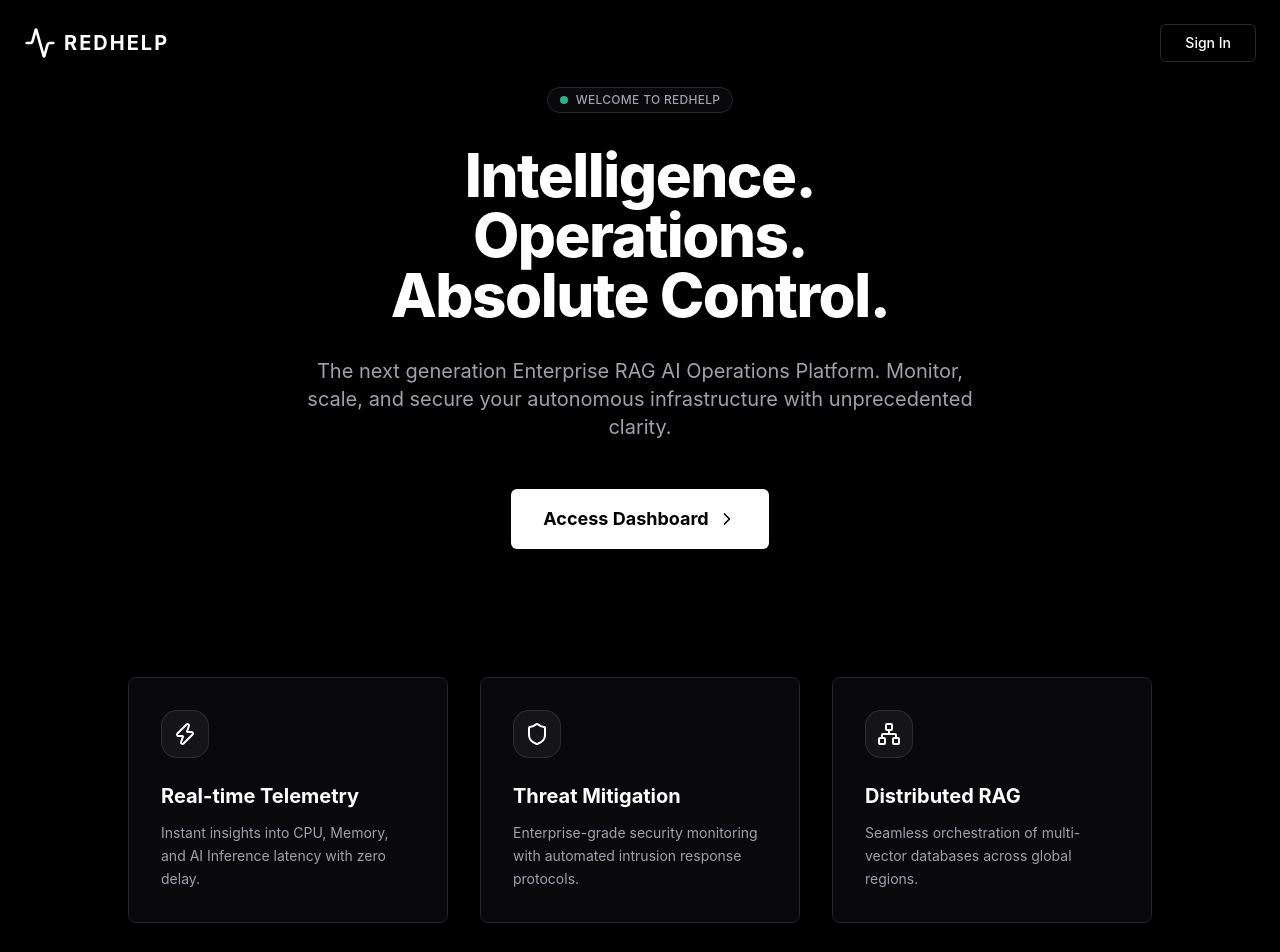
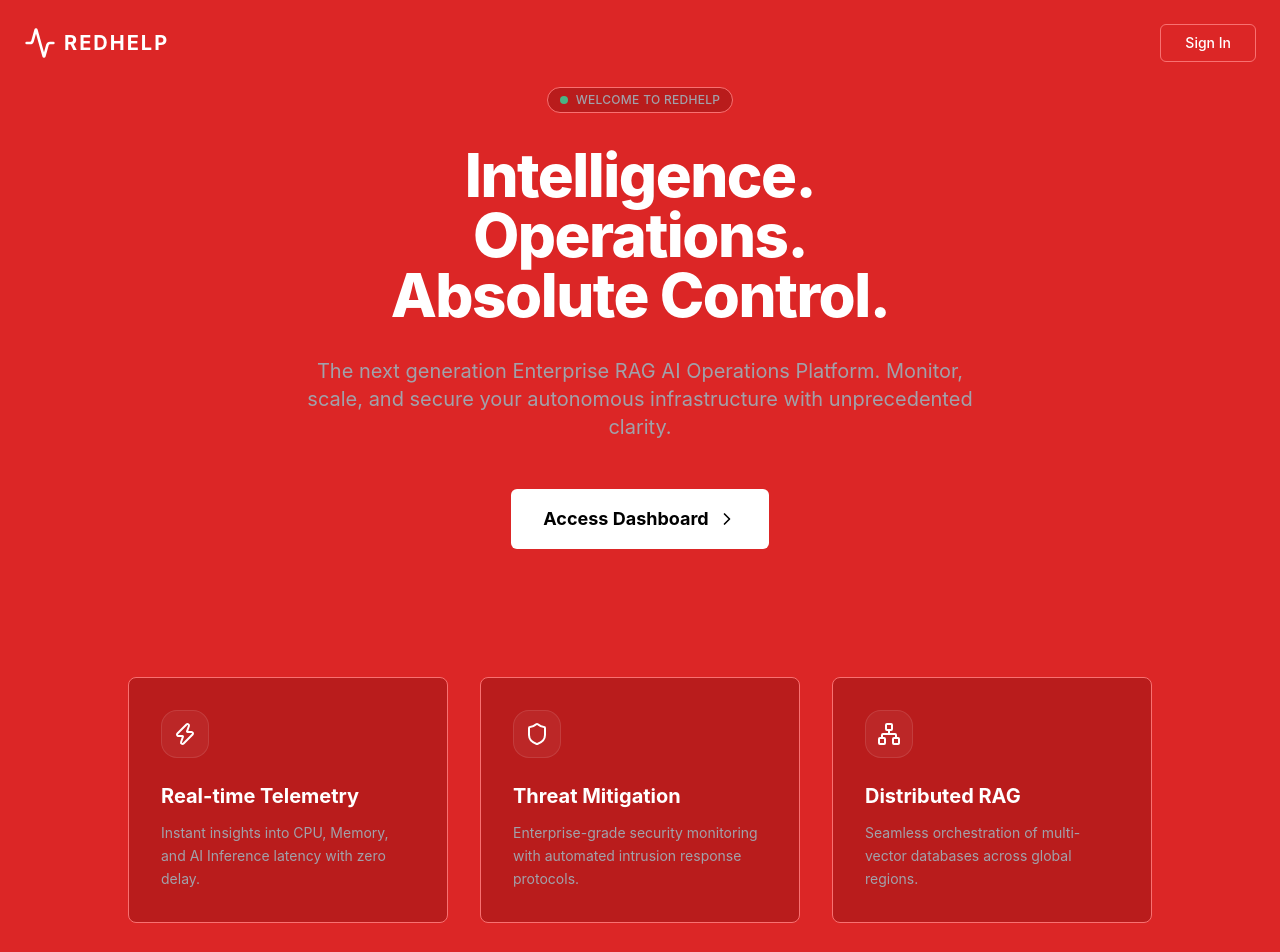
Before and after one commit to betel1221/Redcloud, a React (Vite) app: page / in a window 1280 px wide. Shown: the top 952 px of the page. Built offline with nearby package versions, Linux system fonts and the light colour scheme.

Commit message:
Update brand color theme to Red/White

```diff
--- /dev/null
+++ b/replace_colors.cjs
@@ -0,0 +1,24 @@
+const fs = require('fs');
+const files = [
+  'd:/betel/vs/RedCloud/src/pages/Landing.tsx',
+  'd:/betel/vs/RedCloud/src/pages/Login.tsx',
+  'd:/betel/vs/RedCloud/src/pages/Signup.tsx',
+  'd:/betel/vs/RedCloud/tailwind.config.js'
+];
+
+files.forEach(f => {
+  let text = fs.readFileSync(f, 'utf8');
+  // Pitch black -> Red 600
+  text = text.replace(/#000000/g, '#DC2626');
+  // Darkest gray -> Red 700
+  text = text.replace(/#09090b/g, '#B91C1C');
+  text = text.replace(/#0A0A0A/g, '#B91C1C');
+  // Border gray -> Red 400
+  text = text.replace(/#27272A/g, '#F87171');
+  text = text.replace(/#262626/g, '#F87171');
+  // Hover gray -> Red 800
+  text = text.replace(/#121214/g, '#991B1B');
+  text = text.replace(/#1A1A1A/g, '#991B1B');
+  fs.writeFileSync(f, text);
+});
+console.log('Colors replaced successfully!');
--- a/src/pages/Landing.tsx
+++ b/src/pages/Landing.tsx
@@ -6,7 +6,7 @@ export default function Landing() {
   const navigate = useNavigate();
 
   return (
-    <div className="min-h-screen bg-[#000000] text-white overflow-hidden flex flex-col font-sans selection:bg-white selection:text-black">
+    <div className="min-h-screen bg-[#DC2626] text-white overflow-hidden flex flex-col font-sans selection:bg-white selection:text-black">
       {/* Navbar */}
       <nav className="w-full max-w-7xl mx-auto px-6 py-6 flex justify-between items-center relative z-20">
         <div className="flex items-center space-x-2">
@@ -15,7 +15,7 @@ export default function Landing() {
         </div>
         <button
           onClick={() => navigate('/login')}
-          className="px-6 py-2 border border-[#27272A] rounded-md hover:bg-white/5 transition-all duration-300 font-medium text-sm text-white"
+          className="px-6 py-2 border border-[#F87171] rounded-md hover:bg-white/5 transition-all duration-300 font-medium text-sm text-white"
         >
           Sign In
         </button>
@@ -24,7 +24,7 @@ export default function Landing() {
       {/* Hero Section */}
       <main className="flex-grow flex flex-col items-center justify-center px-4 relative z-10 text-center">
         <div className="animate-slide-up z-10 max-w-4xl">
-          <div className="inline-flex items-center px-3 py-1 rounded-full border border-[#27272A] bg-[#09090b] mb-8">
+          <div className="inline-flex items-center px-3 py-1 rounded-full border border-[#F87171] bg-[#B91C1C] mb-8">
             <span className="w-2 h-2 rounded-full bg-success mr-2 animate-pulse"></span>
             <span className="text-xs font-medium tracking-wide text-[#A1A1AA] uppercase">Welcome to Redhelp</span>
           </div>
@@ -52,21 +52,21 @@ export default function Landing() {
 
         {/* Feature Highlights */}
         <div className="grid grid-cols-1 md:grid-cols-3 gap-8 max-w-5xl mx-auto mt-32 z-10">
-          <div className="bg-[#09090b] p-8 text-left group hover:-translate-y-2 transition-all duration-300 border border-[#27272A] rounded-lg">
+          <div className="bg-[#B91C1C] p-8 text-left group hover:-translate-y-2 transition-all duration-300 border border-[#F87171] rounded-lg">
             <div className="w-12 h-12 rounded-2xl bg-white/5 flex items-center justify-center mb-6 border border-white/10 group-hover:bg-white/10 transition-colors">
               <Zap className="w-6 h-6 text-white" />
             </div>
             <h3 className="text-xl font-bold mb-3 text-white">Real-time Telemetry</h3>
             <p className="text-[#A1A1AA] text-sm leading-relaxed">Instant insights into CPU, Memory, and AI Inference latency with zero delay.</p>
           </div>
-          <div className="bg-[#09090b] p-8 text-left group hover:-translate-y-2 transition-all duration-300 border border-[#27272A] rounded-lg">
+          <div className="bg-[#B91C1C] p-8 text-left group hover:-translate-y-2 transition-all duration-300 border border-[#F87171] rounded-lg">
             <div className="w-12 h-12 rounded-2xl bg-white/5 flex items-center justify-center mb-6 border border-white/10 group-hover:bg-white/10 transition-colors">
               <Shield className="w-6 h-6 text-white" />
             </div>
             <h3 className="text-xl font-bold mb-3 text-white">Threat Mitigation</h3>
             <p className="text-[#A1A1AA] text-sm leading-relaxed">Enterprise-grade security monitoring with automated intrusion response protocols.</p>
           </div>
-          <div className="bg-[#09090b] p-8 text-left group hover:-translate-y-2 transition-all duration-300 border border-[#27272A] rounded-lg">
+          <div className="bg-[#B91C1C] p-8 text-left group hover:-translate-y-2 transition-all duration-300 border border-[#F87171] rounded-lg">
             <div className="w-12 h-12 rounded-2xl bg-white/5 flex items-center justify-center mb-6 border border-white/10 group-hover:bg-white/10 transition-colors">
               <Network className="w-6 h-6 text-white" />
             </div>
--- a/src/pages/Login.tsx
+++ b/src/pages/Login.tsx
@@ -44,7 +44,7 @@ export default function Login() {
   };
 
   return (
-    <div className="min-h-screen bg-[#000000] flex flex-col justify-center py-12 sm:px-6 lg:px-8 relative overflow-hidden font-sans">
+    <div className="min-h-screen bg-[#DC2626] flex flex-col justify-center py-12 sm:px-6 lg:px-8 relative overflow-hidden font-sans">
       <Link to="/" className="absolute top-8 left-8 flex items-center text-[#A1A1AA] hover:text-white transition-colors group z-20 text-sm font-medium">
         <ArrowLeft className="w-4 h-4 mr-2 group-hover:-translate-x-1 transition-transform" />
         Back to Home
@@ -52,7 +52,7 @@ export default function Login() {
 
       <div className="sm:mx-auto sm:w-full sm:max-w-md relative z-10 animate-fade-in">
         <div className="flex justify-center items-center mb-6">
-          <Link to="/" className="bg-[#09090b] p-3 rounded-2xl border border-[#27272A] hover:bg-[#121214] transition-colors cursor-pointer">
+          <Link to="/" className="bg-[#B91C1C] p-3 rounded-2xl border border-[#F87171] hover:bg-[#991B1B] transition-colors cursor-pointer">
             <Activity className="w-10 h-10 text-white" />
           </Link>
         </div>
@@ -65,7 +65,7 @@ export default function Login() {
       </div>
 
       <div className="mt-8 sm:mx-auto sm:w-full sm:max-w-md relative z-10 animate-slide-up">
-        <div className="bg-[#09090b] py-8 px-4 sm:px-10 border border-[#27272A] rounded-lg shadow-xl">
+        <div className="bg-[#B91C1C] py-8 px-4 sm:px-10 border border-[#F87171] rounded-lg shadow-xl">
           <form className="space-y-5" onSubmit={handleSubmit} noValidate>
 
             {errors.submit && (
@@ -89,7 +89,7 @@ export default function Login() {
                   autoComplete="email"
                   value={email}
                   onChange={(e) => { setEmail(e.target.value); if (errors.email) setErrors({...errors, email: ''}); }}
-                  className={`block w-full pl-10 bg-[#000000] border ${errors.email ? 'border-red-500 focus:ring-red-500' : 'border-[#27272A] focus:ring-white'} rounded-md py-2.5 text-white placeholder-[#A1A1AA] focus:outline-none focus:ring-1 focus:border-transparent transition-all sm:text-sm`}
+                  className={`block w-full pl-10 bg-[#DC2626] border ${errors.email ? 'border-red-500 focus:ring-red-500' : 'border-[#F87171] focus:ring-white'} rounded-md py-2.5 text-white placeholder-[#A1A1AA] focus:outline-none focus:ring-1 focus:border-transparent transition-all sm:text-sm`}
                   placeholder="admin@company.com"
                 />
               </div>
@@ -111,7 +111,7 @@ export default function Login() {
                   autoComplete="current-password"
                   value={password}
                   onChange={(e) => { setPassword(e.target.value); if (errors.password) setErrors({...errors, password: ''}); }}
-                  className={`block w-full pl-10 bg-[#000000] border ${errors.password ? 'border-red-500 focus:ring-red-500' : 'border-[#27272A] focus:ring-white'} rounded-md py-2.5 text-white placeholder-[#A1A1AA] focus:outline-none focus:ring-1 focus:border-transparent transition-all sm:text-sm`}
+                  className={`block w-full pl-10 bg-[#DC2626] border ${errors.password ? 'border-red-500 focus:ring-red-500' : 'border-[#F87171] focus:ring-white'} rounded-md py-2.5 text-white placeholder-[#A1A1AA] focus:outline-none focus:ring-1 focus:border-transparent transition-all sm:text-sm`}
                   placeholder="••••••••"
                 />
               </div>
@@ -124,7 +124,7 @@ export default function Login() {
                   id="remember-me"
                   name="remember-me"
                   type="checkbox"
-                  className="h-4 w-4 bg-[#000000] border-[#27272A] rounded text-white focus:ring-white focus:ring-offset-[#000000] accent-white"
+                  className="h-4 w-4 bg-[#DC2626] border-[#F87171] rounded text-white focus:ring-white focus:ring-offset-[#DC2626] accent-white"
                 />
                 <label htmlFor="remember-me" className="ml-2 block text-sm text-[#A1A1AA]">
                   Remember me
@@ -142,7 +142,7 @@ export default function Login() {
               <button
                 type="submit"
                 disabled={isLoading}
-                className="w-full flex justify-center items-center py-2.5 px-4 border border-transparent rounded-md shadow-sm text-sm font-bold text-black bg-white hover:bg-gray-200 focus:outline-none focus:ring-2 focus:ring-offset-2 focus:ring-white focus:ring-offset-[#000000] transition-all disabled:opacity-50 disabled:cursor-not-allowed"
+                className="w-full flex justify-center items-center py-2.5 px-4 border border-transparent rounded-md shadow-sm text-sm font-bold text-black bg-white hover:bg-gray-200 focus:outline-none focus:ring-2 focus:ring-offset-2 focus:ring-white focus:ring-offset-[#DC2626] transition-all disabled:opacity-50 disabled:cursor-not-allowed"
               >
                 {isLoading ? (
                   <Loader2 className="w-5 h-5 animate-spin text-black" />
--- a/tailwind.config.js
+++ b/tailwind.config.js
@@ -8,16 +8,16 @@ export default {
   theme: {
     extend: {
       colors: {
-        background: '#000000', // Pitch black
-        surface: '#0A0A0A', // Darkest gray for cards
-        surfaceHover: '#1A1A1A',
+        background: '#DC2626', // Pitch black
+        surface: '#B91C1C', // Darkest gray for cards
+        surfaceHover: '#991B1B',
         primary: '#FFFFFF', // Pure white accent
         success: '#34D399', // Muted green
         warning: '#FBBF24', // Muted amber
         danger: '#F87171', // Muted red
         textPrimary: '#FFFFFF',
         textSecondary: '#A3A3A3',
-        border: '#262626',
+        border: '#F87171',
       },
       fontFamily: {
         sans: ['Inter', 'sans-serif'],
```
Also changed, not shown: src/pages/Signup.tsx (+8 -8 lines).
